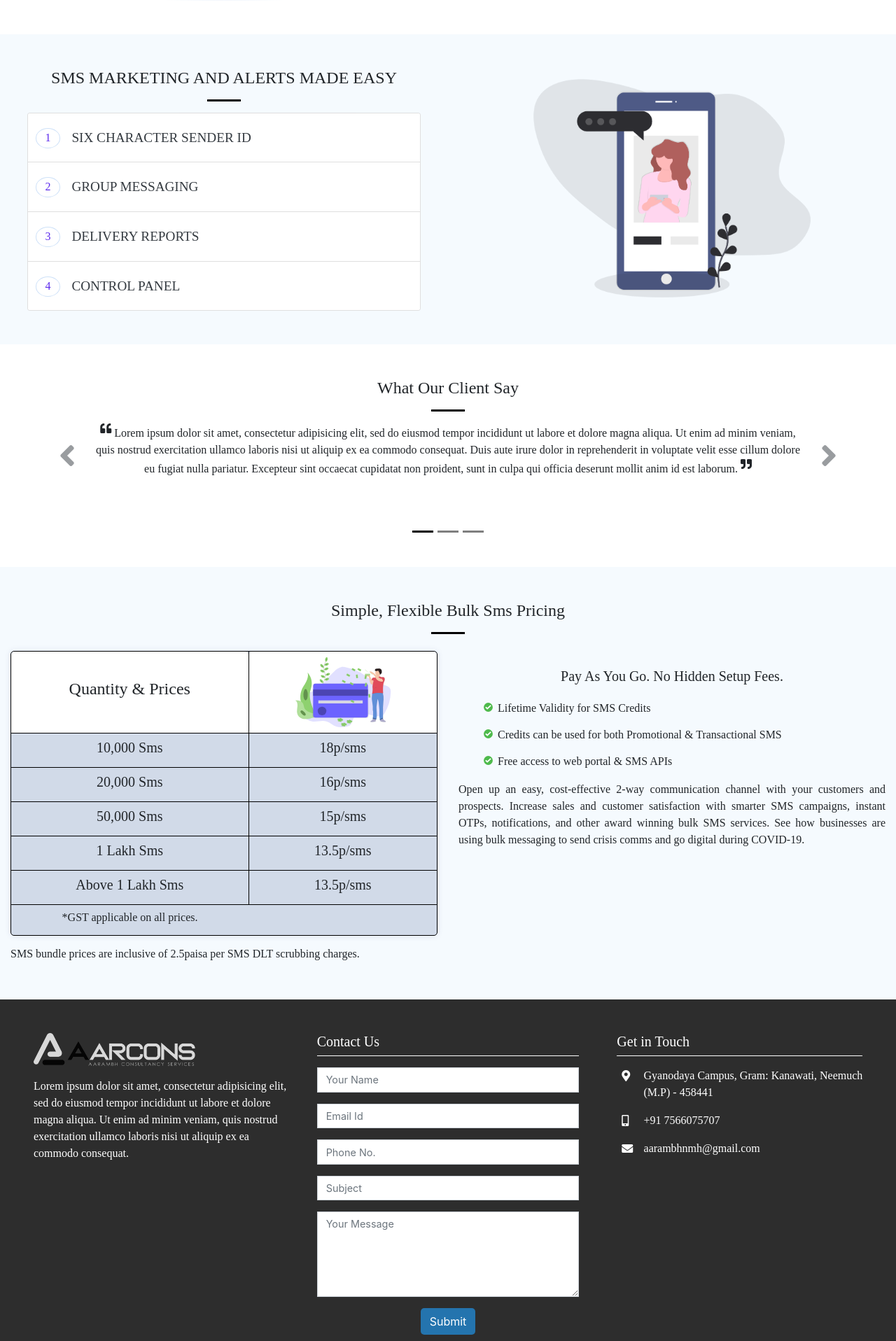
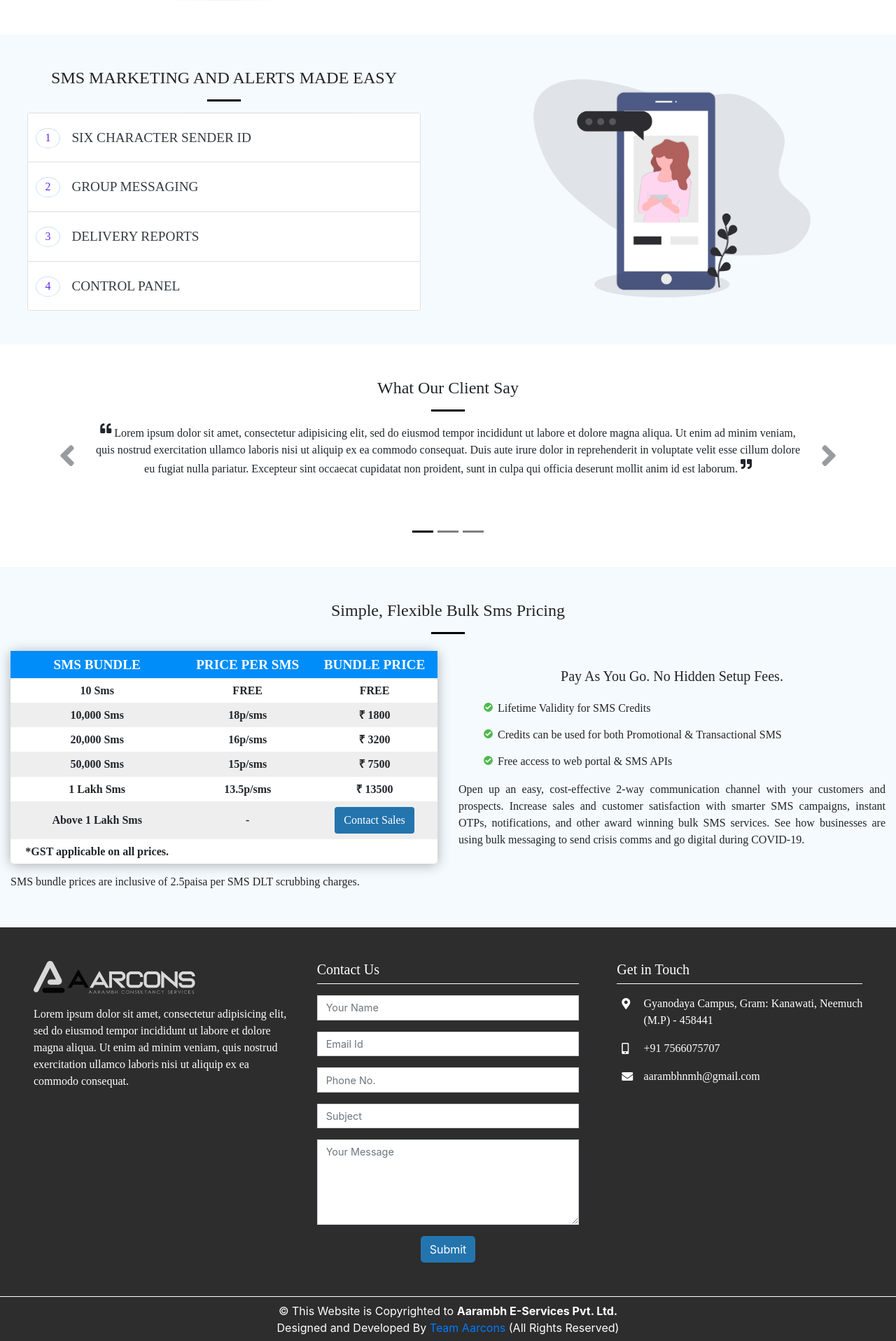
Before and after one commit to Aarcons/sms, a PHP site: page / in a window 1280 px wide. Shown: the part 1299-3215 px from the top of the page at 70% size. Run offline with PHP 8.4, Linux system fonts and the light colour scheme; some web fonts are replaced.

Commit message:
design update

```diff
--- a/index.php
+++ b/index.php
@@ -11,7 +11,7 @@
 	<link rel="stylesheet" type="text/css" href="lib/animate-master/animate.min.css">
 	<!-- <link rel="stylesheet" type="text/css" href="css/main.css"> -->
 	<!-- <link rel="stylesheet" type="text/css" href="lib/typed.js-master/lib/typed.min.js"> -->
-	<link rel="icon" type="image/png" href="images/favicon.png">
+	<!-- <link rel="icon" type="image/png" href="images/favicon.png"> -->
 	<script src="lib/jquery-3.4.1/jquery-3.4.1.min.js"></script>
   	<script src="lib/waypoints-master/lib/jquery.waypoints.min.js"></script>
 
@@ -251,29 +251,46 @@
 			opacity: 0.8;
 		}
 		#price-table .price-table-tb{
-			border: 1px solid #000;
+			/*border: 1px solid #000;*/
 			border-radius: 5px;
-			background-color: #d1dae8;
-			box-shadow: 0 0 10px 0 rgba(0,24,128,0.1);
+			background-color: #fff;
+			box-shadow: 0px 2px 18px 0px rgba(0,0,0,0.3);
 		}
 		#price-table .price-table-tb td{
-			border: 1px solid #000;
+			/*border: 1px solid #000;*/
 			border-left: none;
 			border-right: none;
 		}
+		#price-table .price-table-tb td h4{
+			font-size: 1.2rem;
+			font-weight: 700;
+			text-transform: uppercase;
+		}
+		#price-table .price-table-tb td h5{
+			font-size: 1rem;
+			font-weight: 600;
+		}
+		#price-table .price-table-tb td h6{
+			font-weight: 600;
+			/*text-transform: uppercase;*/
+		}
 		#price-table .price-table-tb .right-border{
-			border-right: 1px solid #000;
+			/*border-right: 1px solid #000;*/
 		}
 		#price-table .price-table-tb .start-row{
-			background-color: #fff;
+			background-color: #008df9;
 			border-top: none;
-			border-radius: 5px 5px 0 0;
+			/*border-radius: 5px 5px 0 0;*/
+			color: #fff;
 		}
 		#price-table .price-table-tb .start-row img{
 			height: 70%;
 		}
 		#price-table .price-table-tb .last-row{
 			border-bottom: none;
+		}
+		#price-table .price-table-tb .alternate{
+			background-color: #eee;
 		}
 		#price-table .price-tb-list li{
 			list-style-image: url(images/correct.svg);
@@ -284,34 +301,86 @@
 		#price-table .price-tb-cont-bg {
 			background-color: #f5fafe;
 		}
+		#price-table .price-table-tb .sb-btn{
+			background-color: #2474ae;
+			color: #fff;
+		}
+		#price-table .price-table-tb .sb-btn:hover{
+			opacity: 0.8;
+		}
 		#hero-banner .content p{
 			position: absolute;
-			top: 11rem;
+			top: 9rem;
 		}
-
+		#contact-footer .copyright{
+			background-color: #2d2d2d;
+		}
+		@media screen and (max-width: 768px){
+			#tabs .nav-item .active{
+				border-bottom: none!important;
+			}
+			#sms-accordion .row h5{
+				font-size: 1rem;
+			}
+			#testimonial .carousel-indicators{
+				top: 24rem;
+			}
+			#hero-banner .hero-img{
+	  			height: 70%;
+	  			width: 70%;
+	  		}
+	  		.animated-bg i{
+	  			top: 61%;
+	  			right: 44%;
+	  		}
+	  		#hero-banner .content p{
+	  			position: unset;
+	  		}
+	  		#hero-banner .heading{
+	  			height: 8rem;
+	  			width: 100%;
+	  		}
+	  		#hero-banner .wave{
+	  			height: 32px;
+	  		}
+	  		#hero-banner .message{
+				display: none;
+	  		}
+	  		#main-navbar .navbar-brand img{
+	  			height: 100%;
+	  			width: 100%;
+	  		}
+		}
   	</style>
 
 </head>
 <body>
 	<section id="main-navbar">
-		<nav class="navbar p-0">
+		<nav class="navbar navbar-expand-lg p-0">
 		  <a class="navbar-brand col-3 logo" href="#"><img src="images/aarcons.png"></a>
-		  <ul class="list-unstyled d-flex social-icon mb-0">
-		  	<li class="mr-md-3 mr-2"><a href="#tabs" class="text-white">Benefits</a></li>
-		  	<li class="mr-md-3 mr-2"><a href="#price-table" class="text-white">Pricing</a></li>
-		  	<li class="mr-md-3 mr-2"><a href="#testimonial" class="text-white">Testimonial</a></li>
-		  	<li class="mr-md-3 mr-2"><a href="#contact-footer" class="text-white">Contact Us</a></li>
-		  </ul>
+		  <button class="navbar-toggler" type="button" data-toggle="collapse" data-target="#navbarSupportedContent" aria-controls="navbarSupportedContent" aria-expanded="false" aria-label="Toggle navigation">
+		    <span class="navbar-toggler-icon"><i class="fas fa-bars text-white p-2"></i></span>
+		    </button>
+		  <div class="collapse navbar-collapse" id="navbarSupportedContent">
+		  	<ul class="list-unstyled d-flex social-icon mb-0 navbar-nav ml-auto text-right ">
+			  	<li class="mr-md-3 mr-2 nav-item dropdown"><a href="#tabs" class="text-white nav-item">Benefits</a></li>
+			  	<li class="mr-md-3 mr-2 nav-item dropdown"><a href="#price-table" class="text-white nav-item">Pricing</a></li>
+			  	<li class="mr-md-3 mr-2 nav-item dropdown"><a href="#testimonial" class="text-white nav-item">Testimonial</a></li>
+			  	<li class="mr-md-3 mr-2 nav-item dropdown"><a href="#contact-footer" class="text-white nav-item">Contact Us</a></li>
+			  </ul>
+		  </div>
 		</nav>
 	</section>
 	<section id="hero-banner">
-		<div class="container-fluid p-5">
+		<div class="container-fluid p-md-5">
 			<div class="row pt-5">
 				<div class="col-md-5  pt-5 content">
-					<h2 class="pt-5 ml-3 text-white" id="typed"></h2>
+					<div class="heading">
+						<h2 class="pt-5 ml-3 text-white"><span id="typed"></span></h2>
+					</div>
 					<p class="text-justify ml-3 text-white">Our passion to work hard and deliver excellent results. It could solve the needs of your customers and develop innovation.</p>
 				</div>
-				<div class="col-md-7 mt-5">
+				<div class="col-md-7 mt-md-5">
 					<div class="justify-content-center d-flex pt-5 mt-5">
 						<img src="images/tower3.png" class="hero-img">
 					</div>
@@ -339,35 +408,35 @@
 		<div class="container-fluid pt-3 pl-0 pr-0">
 			<h4 class="text-center">We power messages that encourage millions of users to take a next step, everyday. <hr class="divider"></h4>
 			<div class="tab-content-container d-flex justify-content-center mt-5 pl-3 pr-3" id="tab-carousel">
-				<ul class="nav nav-tabs">
-					<li class="nav-item">
-						<a href="#notify" class="nav-link active" data-toggle="tab">
+				<ul class="nav nav-tabs d-flex justify-content-center">
+					<li class="nav-item ">
+						<a href="#notify" class="nav-link active mb-4 mb-md-0" data-toggle="tab" title="notify">
 							<span class="text-center mb-4"><span class="icon-container"><i class="fas fa-bell"></i></span></span>Notify Customers
 						</a>
 					</li>
 					<li class="nav-item">
-						<a href="#confirm-transactions" class="nav-link" data-toggle="tab"><span class="text-center mb-4"><span class="icon-container"><i class="far fa-check-circle"></i></span></span>Confirm Transactions</a>
+						<a href="#confirm-transactions" class="nav-link mb-4 mb-md-0" data-toggle="tab" title="confirm-transactions"><span class="text-center mb-4"><span class="icon-container"><i class="far fa-check-circle"></i></span></span>Confirm Transactions</a>
 					</li>
 					<li class="nav-item">
-						<a href="#drive-sales" class="nav-link" data-toggle="tab"><span class="text-center mb-4"><span class="icon-container"><i class="fas fa-comments-dollar"></i></span></span>Drive Sales & Marketing</a>
+						<a href="#drive-sales" class="nav-link mb-4 mb-md-0" data-toggle="tab" title="drive-sales"><span class="text-center mb-4"><span class="icon-container"><i class="fas fa-comments-dollar"></i></span></span>Drive Sales & Marketing</a>
 					</li>
 					<li class="nav-item">
-						<a href="#two-factor" class="nav-link" data-toggle="tab"><span class="text-center mb-4"><span class="icon-container"><i class="fas fa-user-lock"></i></span></span>2-Factor Authentication</a>
+						<a href="#two-factor" class="nav-link mb-4 mb-md-0" data-toggle="tab" title="two-factor"><span class="text-center mb-4"><span class="icon-container"><i class="fas fa-user-lock"></i></span></span>2-Factor Authentication</a>
 					</li>
 					<li class="nav-item">
-						<a href="#fraud-prevention" class="nav-link" data-toggle="tab"><span class="text-center mb-4"><span class="icon-container"><i class="fas fa-fingerprint"></i></span></span>Fraud Prevention</a>
+						<a href="#fraud-prevention" class="nav-link mb-4 mb-md-0" data-toggle="tab" title="fraud-prevention"><span class="text-center mb-4"><span class="icon-container"><i class="fas fa-fingerprint"></i></span></span>Fraud Prevention</a>
 					</li>
 				</ul>
 			</div>
 			<div class="tab-content mb-5">
 				<div class="container-fluid tab-pane active" id="notify">
 					<div class="row">
-						<div class="col-md-6">
+						<div class="col-md-6 order-1 order-md-1">
 							<div class="img-col d-flex justify-content-center pt-5">
 								<img src="images/notify2.png" style="height: 100%; width: 100%;">
 							</div>
 						</div>
-						<div class="col-md-6 p-5">
+						<div class="col-md-6 p-md-5 pt-3 pt-md-0 order-2 order-md-2">
 							<h4 class="text-center mb-3">Notify Customers</h4>
 							<h6 class="mb-4">Integrate our SMS API to send time-critical reminders and notifications.</h6>
 							<ul>
@@ -381,7 +450,7 @@
 				</div>
 				<div class="container-fluid tab-pane" id="confirm-transactions">
 					<div class="row">
-						<div class="col-md-6 p-5">
+						<div class="col-md-6 p-md-5 pt-3 pt-md-0 order-2 order-md-1">
 							<h4 class="text-center mb-3">Confirm Transactions</h4>
 							<h6 class="mb-4">Send purchase receipts, ticket information, and order confirmations via an SMS message.</h6>
 							<ul>
@@ -391,7 +460,7 @@
 								<li>Cancellation and confirmations alert</li>
 							</ul>
 						</div>
-						<div class="col-md-6">
+						<div class="col-md-6 order-1 order-md-2">
 							<div class="img-col d-flex justify-content-center pt-5">
 								<img src="images/confirm-transaction.png" style="height: 100%; width: 100%;">
 							</div>
@@ -400,12 +469,12 @@
 				</div>
 				<div class="container-fluid tab-pane" id="drive-sales">
 					<div class="row">
-						<div class="col-md-6">
+						<div class="col-md-6 order-1 order-md-2">
 							<div class="img-col d-flex justify-content-center pt-5">
 								<img src="images/marketing.png" style="height: 80%; width: 80%;">
 							</div>
 						</div>
-						<div class="col-md-6 p-5">
+						<div class="col-md-6 p-md-5 pt-3 pt-md-0 order-2 order-md-2">
 							<h4 class="text-center mb-3">Drive Sales and Marketing</h4>
 							<h6 class="mb-4">With high conversion rates, increase sales with SMS marketing campaigns.</h6>
 							<ul>
@@ -420,7 +489,7 @@
 				</div>
 				<div class="container-fluid tab-pane" id="two-factor">
 					<div class="row">
-						<div class="col-md-6 p-5">
+						<div class="col-md-6 p-md-5 pt-3 pt-md-0 order-2 order-md-1">
 							<h4 class="text-center mb-3">2-Factor Authentication</h4>
 							<h6 class="mb-4">Time-based one-time passwords and SMS PIN codes for 2FA in a single API.</h6>
 							<ul>
@@ -430,7 +499,7 @@
 								<li>Your business deserves best software</li>
 							</ul>
 						</div>
-						<div class="col-md-6">
+						<div class="col-md-6 order-1 order-md-2">
 							<div class="img-col d-flex justify-content-center pt-5">
 								<img src="images/two-factor.png" style="height: 90%; width: 90%;">
 							</div>
@@ -439,12 +508,12 @@
 				</div>
 				<div class="container-fluid tab-pane" id="fraud-prevention">
 					<div class="row">
-						<div class="col-md-6">
+						<div class="col-md-6 order-1 order-md-2">
 							<div class="img-col d-flex justify-content-center pt-5">
 								<img src="images/fraud-prevention.png" style="height: 80%; width: 80%;">
 							</div>
 						</div>
-						<div class="col-md-6 p-5">
+						<div class="col-md-6 p-md-5 pt-3 pt-md-0 order-2 order-md-1">
 							<h4 class="text-center mb-3">Fraud Prevention</h4>
 							<h6 class="mb-4">Industry-standard algorithms, approved IP addresses, & secure HTTPS API connections.</h6>
 							<ul>
@@ -463,7 +532,7 @@
 			<div class="row">
 				<div class="col-md-6 pt-5 pb-5">
 					<h4 class="text-center ">SMS MARKETING AND ALERTS MADE EASY<hr class="divider"></h4>
-					<div class="accordion pl-4 pr-4" id="sms-accordion">
+					<div class="accordion pl-md-4 pr-md-4" id="sms-accordion">
 					  <div class="card">
 					    <div class="card-header" id="sms-ac-1">
 					      <h2 class="mb-0">
@@ -546,7 +615,7 @@
 			<h4 class="text-center mt-5">What Our Client Say <hr class="divider"></h4>
 			<div class="container mb-5 testimonial-container">
 				<div id="carouselExampleControls" class="carousel slide" data-ride="carousel">
-				  <div class="carousel-inner mb-5 pl-5 pr-5">
+				  <div class="carousel-inner mb-5 pl-md-5 pr-md-5">
 				    <div class="carousel-item active">
 			            <p class="text-center"><i class="fa fa-quote-left"></i> Lorem ipsum dolor sit amet, consectetur adipisicing elit, sed do eiusmod
 			            tempor incididunt ut labore et dolore magna aliqua. Ut enim ad minim veniam,
@@ -601,31 +670,43 @@
 					<div class="price-table-tb container pl-0 pr-0">
 						<table class="container">
 							<tr class="col-md-5">
-								<td class="text-center p-2 mb-0 right-border start-row"><h4>Quantity & Prices</h4></td>
-								<td class="text-center p-2 mb-0 start-row"><img src="images/pricing-icon-sp.svg"></td>
+								<td class="text-center p-2 mb-0 right-border start-row"><h4 class="mb-0">SMS Bundle</h4></td>
+								<td class="text-center p-2 mb-0 right-border start-row"><h4 class="mb-0">Price Per SMS</h4></td>
+								<td class="text-center p-2 mb-0  start-row"><h4 class="mb-0">Bundle Price</h4></td>
 							</tr>
 							<tr class="col-md-5">
-								<td class="text-center p-2 mb-0 right-border"><h5>10,000 Sms</h5></td>
-								<td class="text-center p-2 mb-0"><h5>18p/sms</h5></td>
+								<td class="text-center p-2 mb-0 right-border"><h5 class="mb-0">10 Sms</h5></td>
+								<td class="text-center p-2 mb-0 right-border"><h5 class="mb-0">FREE</h5></td>
+								<td class="text-center p-2 mb-0 "><h5 class="mb-0">FREE</h5></td>
 							</tr>
-							<tr class="col-md-5">
-								<td class="text-center p-2 mb-0 right-border"><h5>20,000 Sms</h5></td>
-								<td class="text-center p-2 mb-0"><h5>16p/sms</h5></td>
+							<tr class="col-md-5 alternate">
+								<td class="text-center p-2 mb-0 right-border"><h5 class="mb-0">10,000 Sms</h5></td>
+								<td class="text-center p-2 mb-0 right-border"><h5 class="mb-0">18p/sms</h5></td>
+								<td class="text-center p-2 mb-0 "><h5 class="mb-0">₹ 1800</h5></td>
 							</tr>
-							<tr>
-								<td class="text-center p-2 mb-0 right-border"><h5>50,000 Sms</h5></td>
-								<td class="text-center p-2 mb-0"><h5>15p/sms</h5></td>
+							<tr class="col-md-5 ">
+								<td class="text-center p-2 mb-0 right-border"><h5 class="mb-0">20,000 Sms</h5></td>
+								<td class="text-center p-2 mb-0 right-border"><h5 class="mb-0">16p/sms</h5></td>
+								<td class="text-center p-2 mb-0"><h5 class="mb-0">₹ 3200</h5></td>
 							</tr>
-							<tr>
-								<td class="text-center p-2 mb-0 right-border"><h5>1 Lakh Sms</h5></td>
-								<td class="text-center p-2 mb-0"><h5>13.5p/sms</h5></td>
+							<tr class="alternate">
+								<td class="text-center p-2 mb-0 right-border"><h5 class="mb-0">50,000 Sms</h5></td>
+								<td class="text-center p-2 mb-0 right-border"><h5 class="mb-0">15p/sms</h5></td>
+								<td class="text-center p-2 mb-0"><h5 class="mb-0">₹ 7500</h5></td>
 							</tr>
-							<tr>
-								<td class="text-center p-2 mb-0 right-border"><h5>Above 1 Lakh Sms</h5></td>
-								<td class="text-center p-2 mb-0"><h5>13.5p/sms</h5></td>
+							<tr class="">
+								<td class="text-center p-2 mb-0 right-border"><h5 class="mb-0">1 Lakh Sms</h5></td>
+								<td class="text-center p-2 mb-0 right-border"><h5 class="mb-0">13.5p/sms</h5></td>
+								<td class="text-center p-2 mb-0"><h5 class="mb-0">₹ 13500</h5></td>
 							</tr>
-							<tr>
-								<td class="text-center p-2 mb-0 last-row"><h6>*GST applicable on all prices.</h6></td>
+							<tr class="alternate">
+								<td class="text-center p-2 mb-0 right-border"><h5 class="mb-0">Above 1 Lakh Sms</h5></td>
+								<td class="text-center p-2 mb-0 right-border"><h5 class="mb-0">-</h5></td>
+								<td class="text-center p-2 mb-0"><h5 class="mb-0"><a href="#contact-footer" class="sb-btn btn">Contact Sales</a></h5></td>
+							</tr>
+							<tr class="">
+								<td class="text-center p-2 mb-0 last-row"><h6 class="mb-0">*GST applicable on all prices.</h6></td>
+								<td class="text-center p-2 mb-0 last-row"></td>
 								<td class="text-center p-2 mb-0 last-row"></td>
 							</tr>
 						</table>
@@ -646,7 +727,7 @@
 		</div>
 	</section>
 	<section id="contact-footer">
-		<div class="container-fluid contact-footer-container p-5">
+		<div class="container-fluid contact-footer-container p-md-5 pt-4 pl-3 pr-3">
 			<div class="row">
 				<div class="col-md-4">
 					<img src="images/aarcons.png" style="height: 3rem; ">
@@ -657,7 +738,7 @@
 				</div>
 				<div class="col-md-4">
 					<h5 class="contact-head mb-3 pb-2">Contact Us</h5>
-					<div class="form-div">
+					<div class="form-div mb-5 mb-md-0">
 						<form method="post" class="contact-form">
 							<div class="form-group">
 								<input type="text" name="name" class="form-control" placeholder="Your Name" required>
@@ -681,13 +762,13 @@
 					</div>
 				</div>
 				<div class="col-md-4">
-					<h5 class="ml-4 contact-head mb-3 pb-2">Get in Touch</h5>
-					<div class="container-fluid ml-3">
+					<h5 class="ml-md-4 contact-head mb-3 pb-2">Get in Touch</h5>
+					<div class="container-fluid ml-md-3">
 						<div class="row">
 							<div class="col-1">
 								<i class="fas fa-map-marker-alt"></i>
 							</div>
-							<div class="col-11">
+							<div class="col-10 col-md-11">
 								<p>Gyanodaya Campus, Gram: Kanawati, Neemuch (M.P) - 458441</p>
 							</div>
 						</div>
@@ -695,7 +776,7 @@
 							<div class="col-1">
 								<i class="fas fa-mobile-alt"></i>
 							</div>
-							<div class="col-11">
+							<div class="col-10 col-md-11">
 								<p>+91 7566075707</p>
 							</div>
 						</div>
@@ -703,13 +784,16 @@
 							<div class="col-1">
 								<i class="fas fa-envelope"></i>
 							</div>
-							<div class="col-11">
+							<div class="col-10 col-md-11">
 								<p>aarambhnmh@gmail.com</p>
 							</div>
 						</div>
 					</div>
 				</div>
 			</div>
+		</div>
+		<div class="text-center copyright text-white p-2" style="border-top: 0.1px solid #fff;">
+		&copy This Website is Copyrighted to <b>Aarambh E-Services Pvt. Ltd.</b><br>Designed and Developed By <a href="http://aarcon.in">Team Aarcons</a> (All Rights Reserved)
 		</div>
 	</section>
 </body>
@@ -734,7 +818,7 @@
 	</script> -->
 	<script type="text/javascript">
 		 var typed2 = new Typed('#typed', {
-		    strings: ['Manage your business communications in one place.', 'APIs Messaging', 'Transactional SMS','OTP SMS', 'Promotional SMS'],
+		    strings: ['Scrub SMS', 'APIs Messaging', 'Transactional SMS','OTP SMS', 'Promotional SMS'],
 		    typeSpeed: 80,
 		    backSpeed: 50,
 		    backDelay: 1500,
@@ -746,28 +830,27 @@
 
 	</script>
 	<script type="text/javascript">
-		var tabChange = function(){
-        var tabs = $('.nav-tabs > li');
-        var active = tabs.filter('.active');
-        var next = active.next('li').length? active.next('li').find('a') : tabs.filter(':first-child').find('a');
-        // Bootsrap tab show, para ativar a tab
-        next.tab('show')
-    }
-    // Tab Cycle function
-    var tabCycle = setInterval(tabChange, 1000)
-    // Tab click event handler
-    $(function(){
-        $('.nav-tabs a').click(function(e) {
-            e.preventDefault();
-            // Parar o loop
-            clearInterval(tabCycle);
-            // mosta o tab clicado, default bootstrap
-            $(this).tab('show')
-            // Inicia o ciclo outra vez
-            setTimeout(function(){
-                tabCycle = setInterval(tabChange, 1000)//quando recomeça assume este timing
-            }, 1000);
-        });
-    });
+		var tabChange = function() {
+		  var tabs = $(".nav-tabs > li");
+		  var active = tabs.filter(".active").removeClass("active");
+		  var next = active.next("li").length
+		    ? active.next("li")
+		    : tabs.filter(":first-child")
+		  next.addClass("active").find("a").tab("show")
+		};
+		var tabCycle = setInterval(tabChange, 2000);
+		$(function() {
+		  $(".nav-tabs a").click(function(e) {
+		    e.preventDefault();
+		    $(".nav-tabs .active").removeClass("active")
+		    clearInterval(tabCycle);
+		    $(this).tab("show");
+		    $(this).parent().addClass("active");
+		    setTimeout(function() {
+		      tabCycle = setInterval(tabChange, 2000);
+		    }, 5000);
+		  });
+		});
+
 	</script>
 </html>
```
